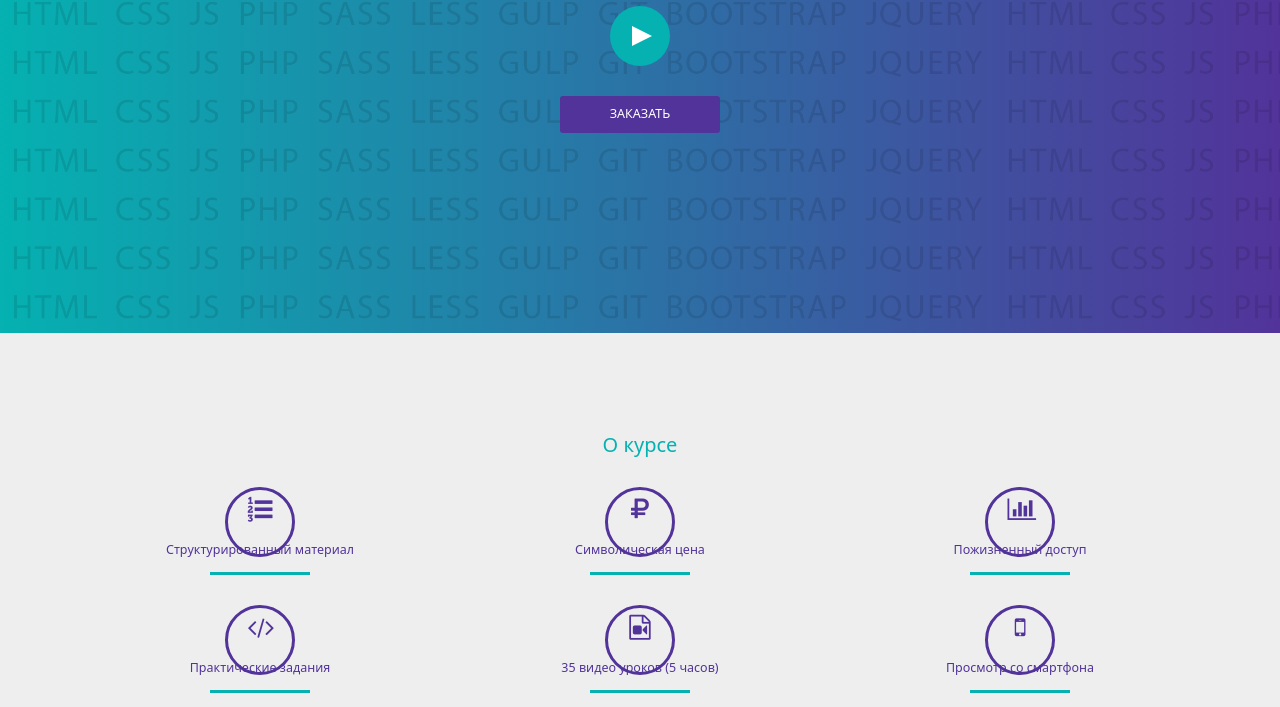
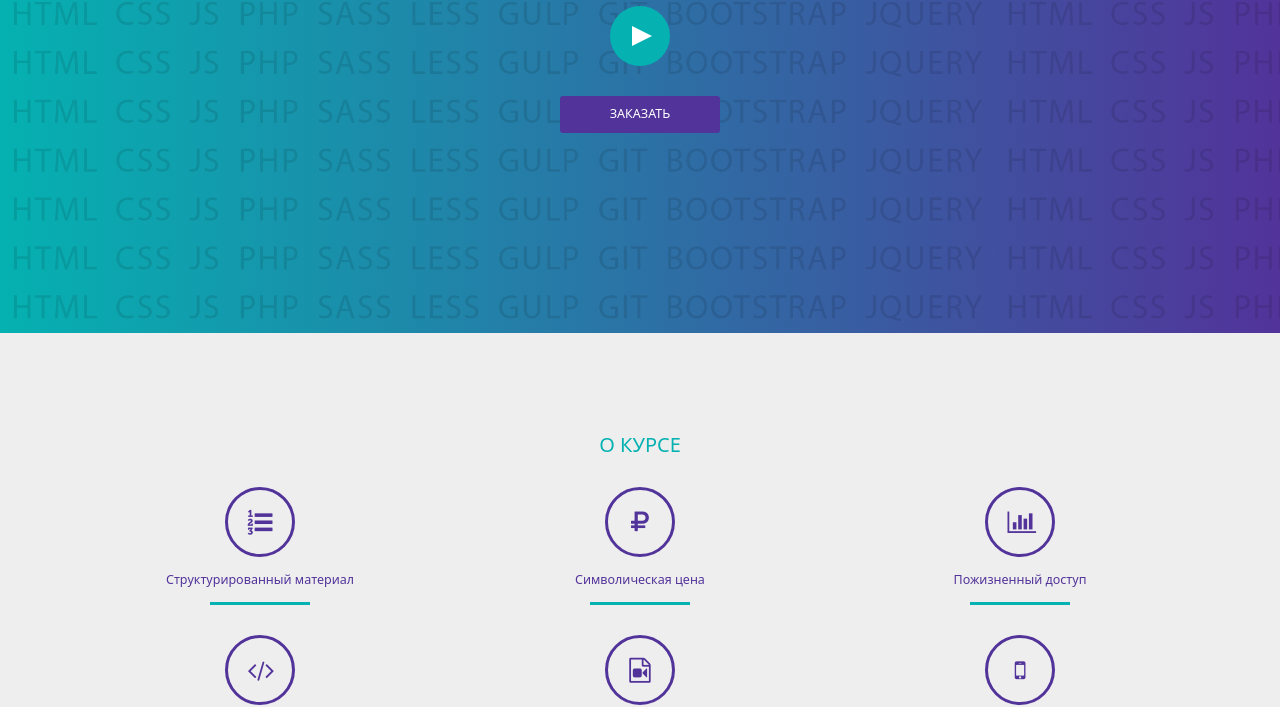
Before and after one commit to amsornet/SiteOnBootstrap5, a plain HTML site: page index.html in a window 1280 px wide. Shown: the part 254-961 px from the top of the page. Drawn offline with Linux system fonts and the light colour scheme.

Commit message:
fix margin itd_circle

```diff
--- a/index.html
+++ b/index.html
@@ -29,7 +29,7 @@
   <div class="container">
     <div class="row">
       <div class="col-12">
-        <h2 class="text-center text-upppercase color1 mb-5">О курсе</h2>
+        <h2 class="text-center text-uppercase color1 mb-5">О курсе</h2>
       </div>
     </div>
     <div class="row">
--- a/sass/style.sass
+++ b/sass/style.sass
@@ -76,14 +76,14 @@ header, footer
   color: var(--color2)
 
 .itd_circle
-  margin: 0 auto -1.5rem
+  margin: 0 auto 1.5rem
   width: 7rem
   height: 7rem
   border: .3rem solid var(--color2)
   border-radius: 50%
   display: flex
   justify-content: center
-  align-item: center
+  align-items: center
 
 .line
   width: 10rem
```
Also changed, not shown: css/style.css, 1 other file.
